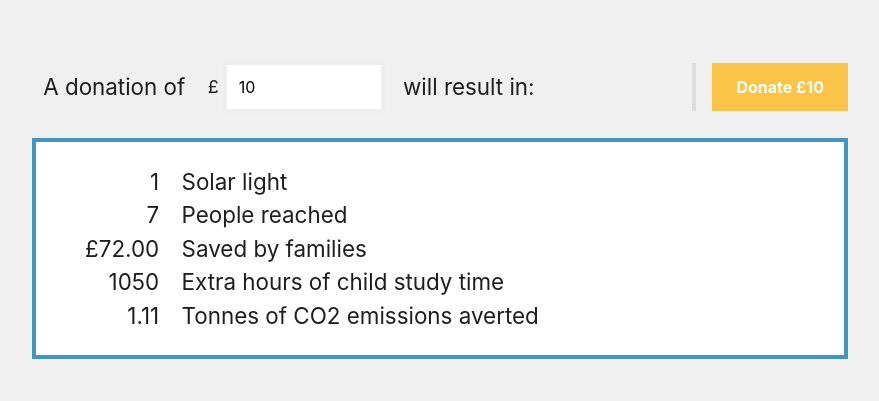
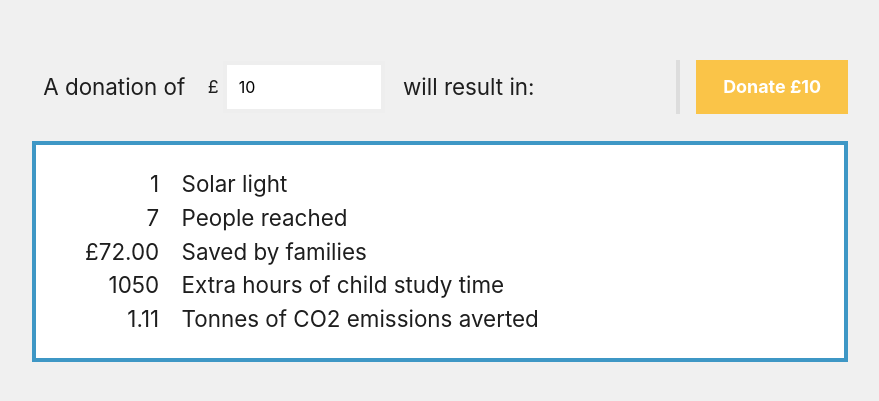
Before and after one commit to jmsv/amigos-calc, a React (Create React App) app: page / in a window 1280 px wide. Shown: the part 189-590 px from the top of the page, without its empty margins (200-1079 px from the left). Built offline with nearby package versions, Linux system fonts and the light colour scheme; a web font is replaced by a local one.

Commit message:
fix button font size

```diff
--- a/src/components/Button/Button.scss
+++ b/src/components/Button/Button.scss
@@ -6,7 +6,7 @@ button {
   display: block;
   min-width: 100px;
   padding: 0.75em 1.5em;
-  font-size: 1rem;
+  font-size: 0.8em;
   transition: background 300ms ease-out;
   font-weight: 700;
   border: none;
```
